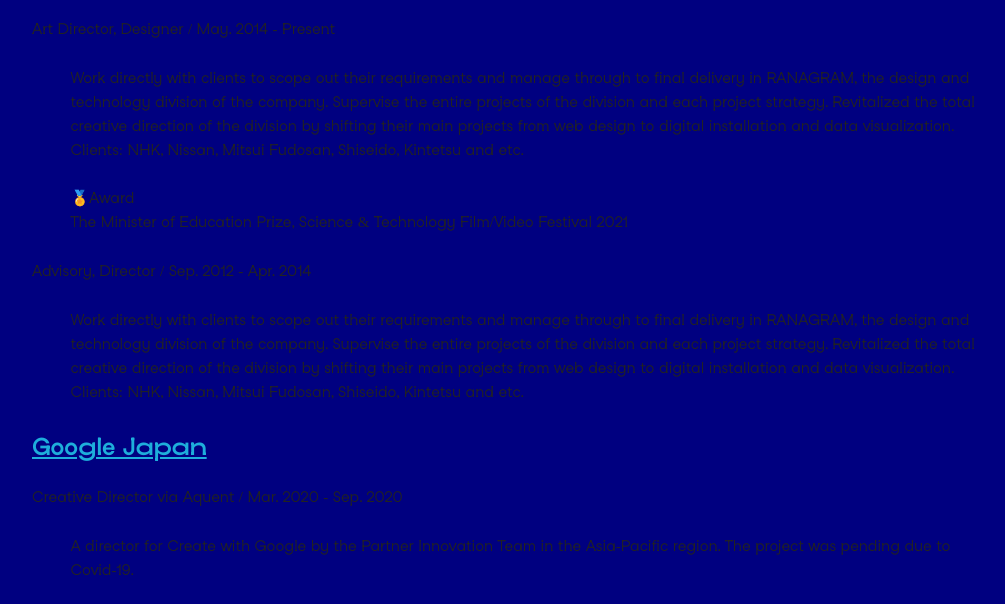
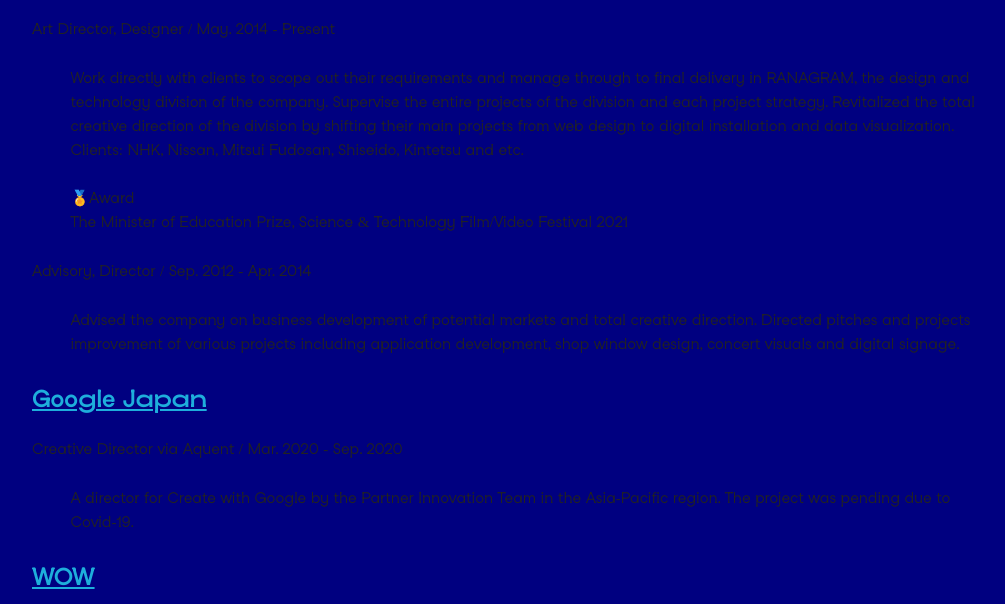
Before and after one commit to chutaicho/2022.takashiaoki.com, a website built with Parcel: page bio.html in a window 1280 px wide. Shown: the part 461-1065 px from the top of the page, without its empty margins (128-1133 px from the left). Built offline with nearby package versions, Linux system fonts and the light colour scheme.

Commit message:
modified bio

```diff
--- a/bio.html
+++ b/bio.html
@@ -60,7 +60,7 @@
          The Minister of Education Prize, Science & Technology Film/Video Festival 2021</p>
         <p class="normal-text">Advisory, Director / Sep. 2012 - Apr. 2014</p>
         <p class="normal-text" style="padding-left: 4%">
-          Work directly with clients to scope out their requirements and manage through to final delivery in RANAGRAM, the design and technology division of the company. Supervise the entire projects of the division and each project strategy. Revitalized the total creative direction of the division by shifting their main projects from web design to digital installation and data visualization. Clients: NHK, Nissan, Mitsui Fudosan, Shiseido, Kintetsu and etc.
+          Advised the company on business development of potential markets and total creative direction. Directed pitches and projects improvement of various projects including application development, shop window design, concert visuals and digital signage.
         </p>
         <a href="https://google.com/"><h5>Google Japan</h5></a>
         <p class="normal-text">Creative Director via Aquent / Mar. 2020 - Sep. 2020</p>
```
